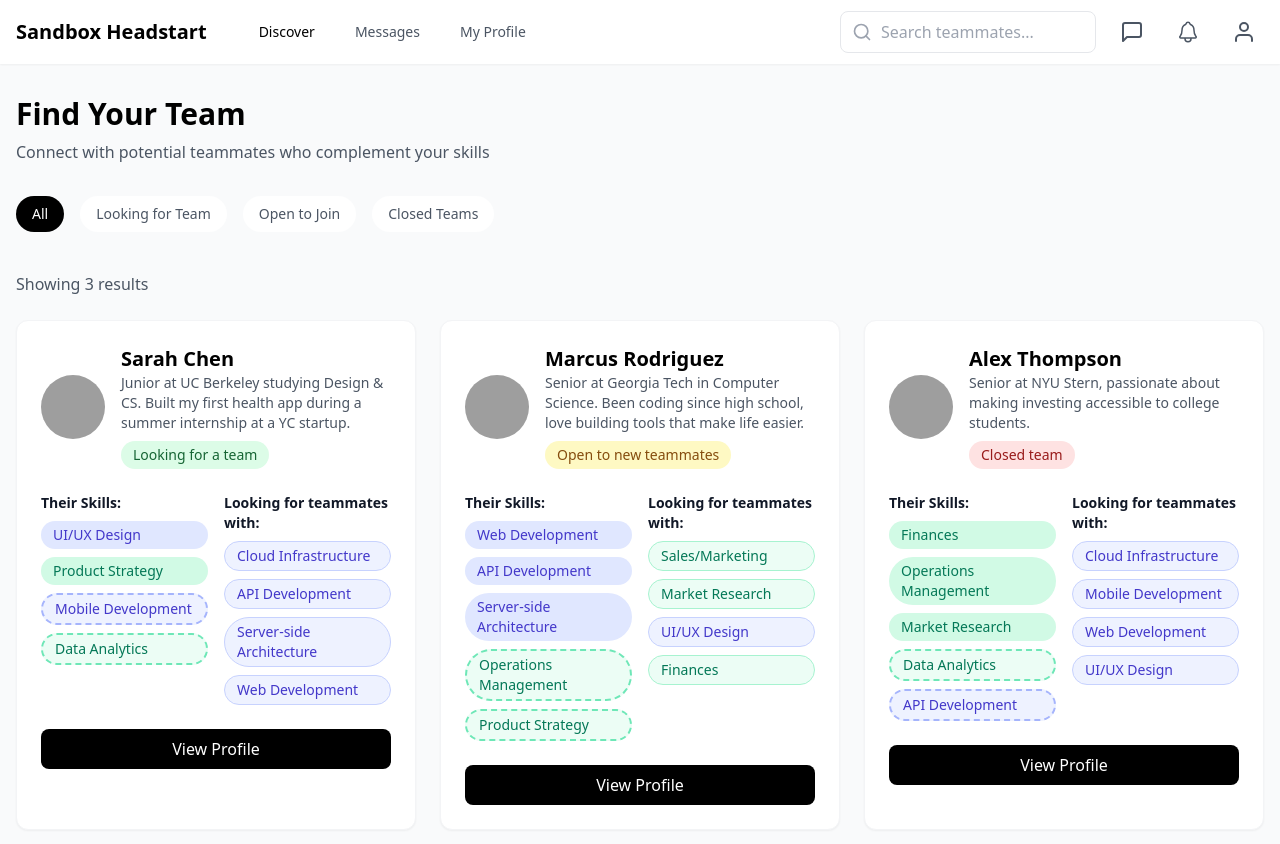
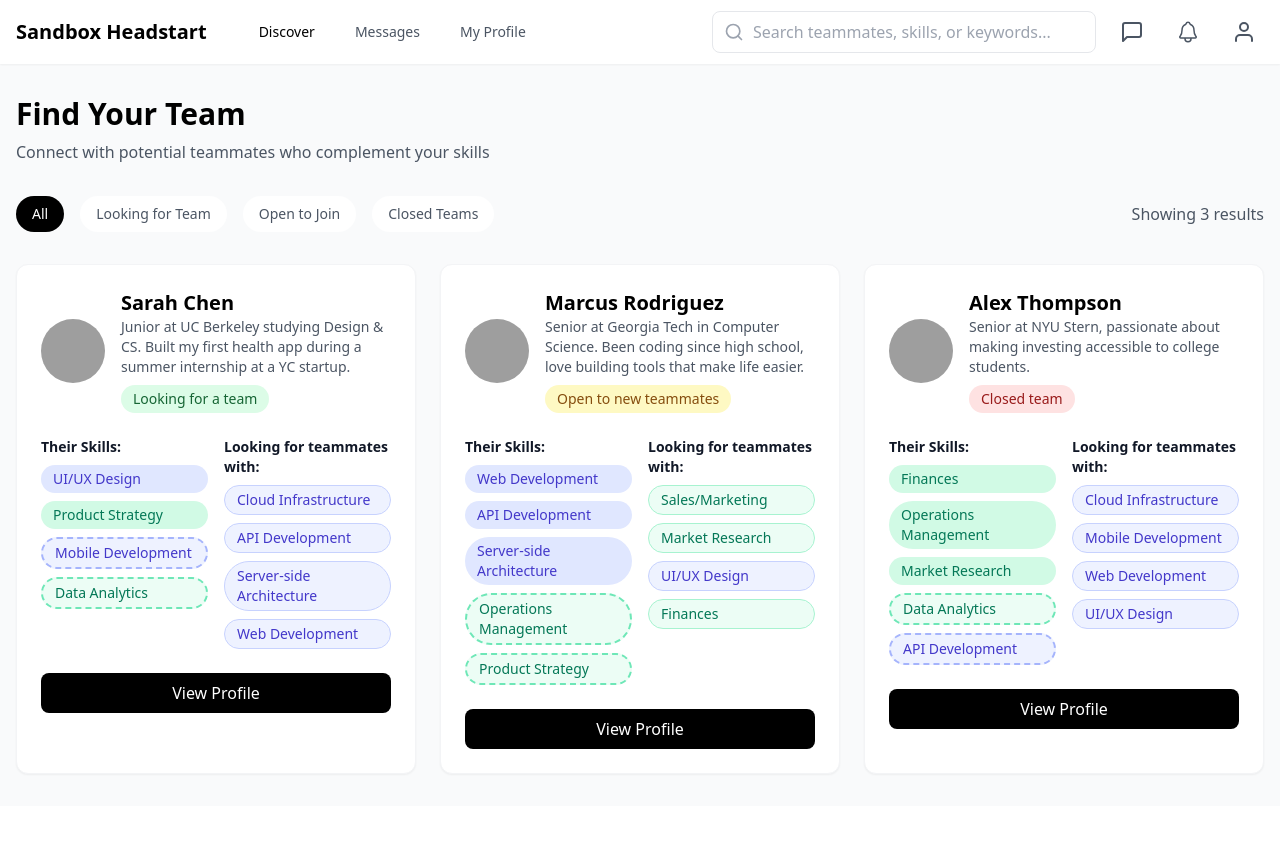
Before and after one commit to ammonwk/sandbox-connect, a React (Vite) app: page /sandbox-headstart/dashboard in a window 1280 px wide. Shown: the top 844 px of the page. After the commit the page ends 806 px from the top, so only its background shows below. Built offline with nearby package versions, Linux system fonts and the light colour scheme; grey boxes are pictures that could not be loaded.

Commit message:
Fixed search, made filters more compact

```diff
--- a/src/components/Dashboard.jsx
+++ b/src/components/Dashboard.jsx
@@ -22,7 +22,7 @@ function Dashboard() {
     const matchesSearch = user.name.toLowerCase().includes(searchTerm.toLowerCase()) ||
                          user.intro.toLowerCase().includes(searchTerm.toLowerCase()) ||
                          user.currentSkills.some(skill => skill.toLowerCase().includes(searchTerm.toLowerCase())) ||
-                         user.desiredSkills.some(skill => skill.toLowerCase().includes(searchTerm.toLowerCase()));
+                         user.desiredTeammateSkills.some(skill => skill.toLowerCase().includes(searchTerm.toLowerCase()));
 
     const matchesFilter = activeFilter === 'all' || user.status === activeFilter;
 
@@ -76,8 +76,8 @@ function Dashboard() {
                 </div>
                 <input
                   type="text"
-                  placeholder="Search teammates..."
-                  className="w-64 pl-10 pr-4 py-2 rounded-lg border border-gray-200 focus:outline-none focus:ring-2 focus:ring-black focus:border-transparent"
+                  placeholder="Search teammates, skills, or keywords..."
+                  className="w-96 pl-10 pr-4 py-2 rounded-lg border border-gray-200 focus:outline-none focus:ring-2 focus:ring-black focus:border-transparent"
                   value={searchTerm}
                   onChange={(e) => setSearchTerm(e.target.value)}
                 />
@@ -135,9 +135,9 @@ function Dashboard() {
           <p className="text-gray-600 mt-2">Connect with potential teammates who complement your skills</p>
         </div>
 
-        {/* Filters */}
-        <div className="mb-8">
-          <div className="flex space-x-4 overflow-x-auto pb-2">
+        {/* Filters and Results Count */}
+        <div className="mb-8 flex flex-col md:flex-row md:items-center md:justify-between">
+          <div className="flex space-x-4 overflow-x-auto pb-2 md:pb-0">
             {filters.map((filter) => (
               <button
                 key={filter.id}
@@ -152,11 +152,8 @@ function Dashboard() {
               </button>
             ))}
           </div>
-        </div>
 
-        {/* Results Count */}
-        <div className="mb-6">
-          <p className="text-gray-600">
+          <p className="text-gray-600 mt-2 md:mt-0">
             Showing {filteredUsers.length} {filteredUsers.length === 1 ? 'result' : 'results'}
             {searchTerm && ` for "${searchTerm}"`}
           </p>
```
